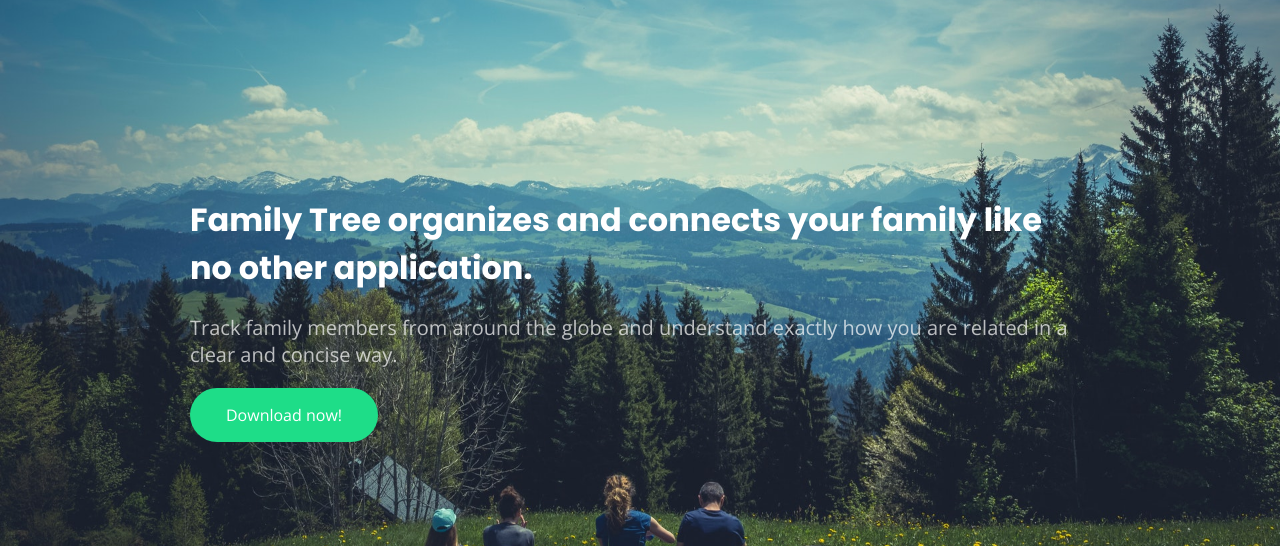
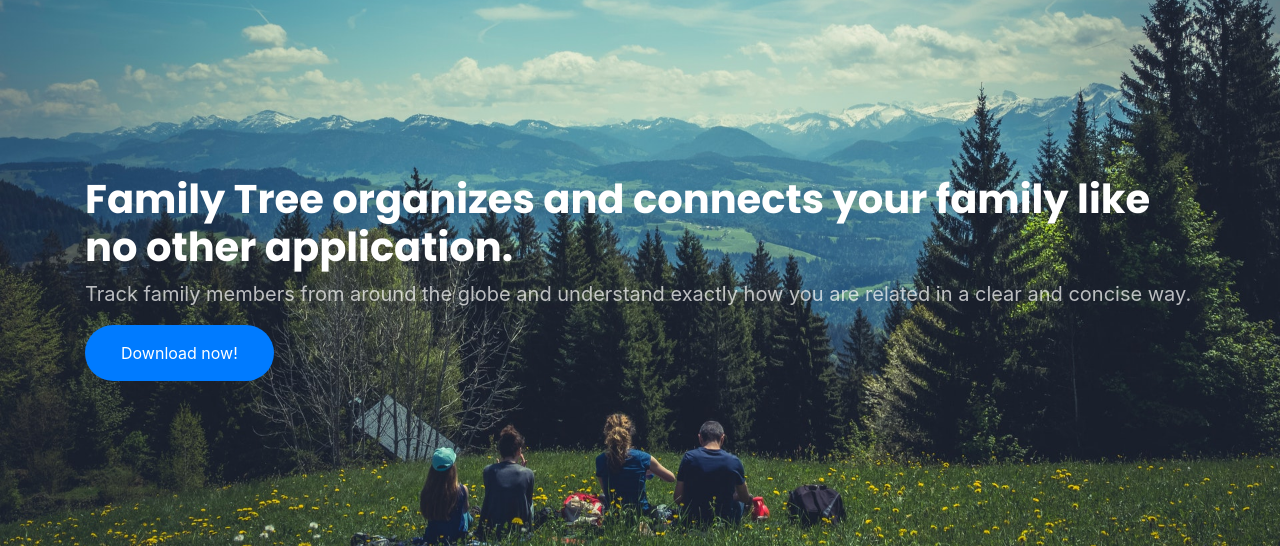
Before and after one commit to Natiyeh/landing, a plain HTML site: page index.html in a window 1280 px wide. Shown: the top 546 px of the page. Drawn offline with nearby package versions, Linux system fonts and the light colour scheme.

Commit message:
bootstrap baby!!

```diff
--- a/index.html
+++ b/index.html
@@ -9,6 +9,7 @@
   <link rel="stylesheet" href="css/components/banner.css">
   <link rel="stylesheet" href="css/components/container.css">
   <link rel="stylesheet" href="css/components/footer.css">
+  <link rel="stylesheet" href="https://stackpath.bootstrapcdn.com/bootstrap/4.2.1/css/bootstrap.min.css">
 </head>
 <body>
   <div class="banner">
```
